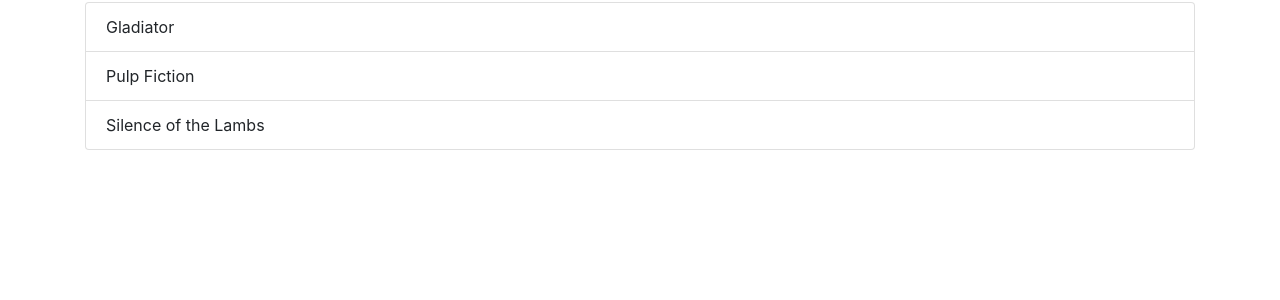
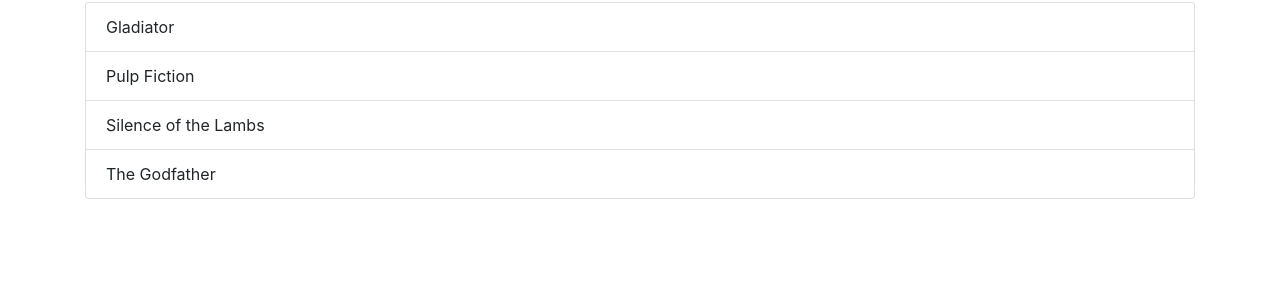
Before and after one commit to ErikTrapman/kubtest, a PHP site: page / in a window 1280 px wide. Shown: the part 322-622 px from the top of the page. Run offline with PHP 8.4, Linux system fonts and the light colour scheme.

Commit message:
Just testing

```diff
--- a/index.php
+++ b/index.php
@@ -25,6 +25,7 @@
         <li class="list-group-item">Gladiator</li>
         <li class="list-group-item">Pulp Fiction</li>
         <li class="list-group-item">Silence of the Lambs</li>
+        <li class="list-group-item">The Godfather</li>
     </ul>
 </div>
 </body>
```
